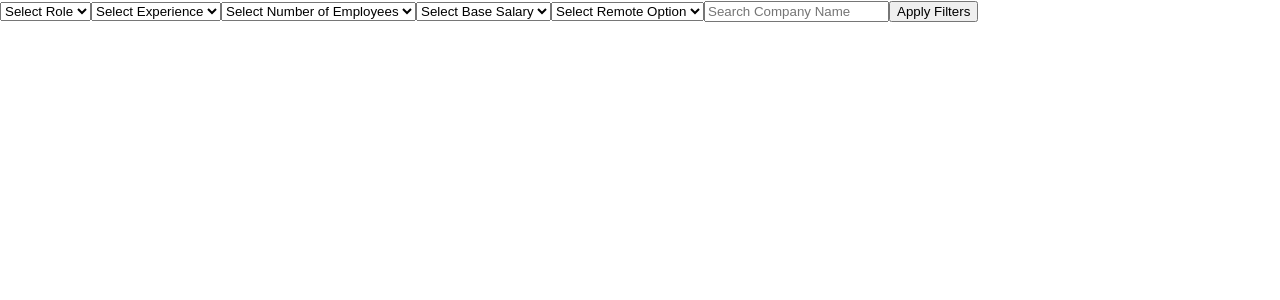
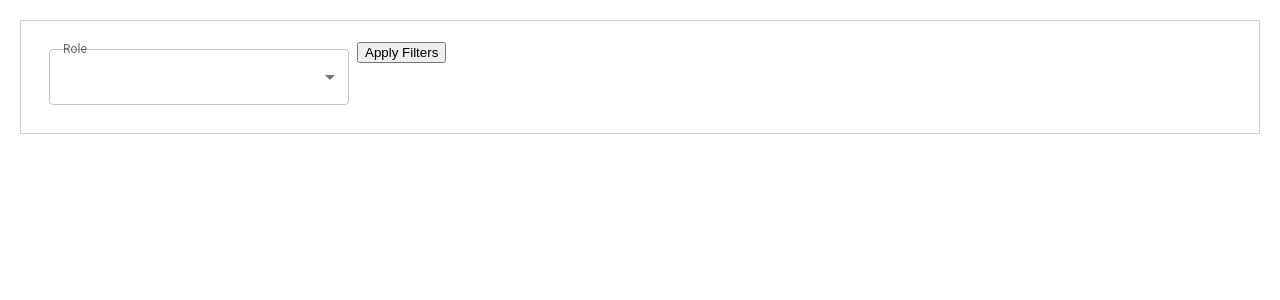
Before and after one commit to Jaseem8/WeekDay, a React (Create React App) app: page / in a window 1280 px wide. Shown: the top 300 px of the page. Built offline with nearby package versions, Linux system fonts and the light colour scheme.

Commit message:
completed basic filtering structurer

```diff
--- a/package.json
+++ b/package.json
@@ -5,6 +5,7 @@
   "dependencies": {
     "@emotion/react": "^11.11.4",
     "@emotion/styled": "^11.11.5",
+    "@mui/icons-material": "^5.15.16",
     "@mui/material": "^5.15.16",
     "@testing-library/jest-dom": "^5.17.0",
     "@testing-library/react": "^13.4.0",
--- a/src/App.css
+++ b/src/App.css
@@ -1,38 +1,5 @@
-.App {
-  text-align: center;
+.wrapper {
+  margin: 20px;
+  padding: 20px;
+  border: 1px solid #ccc;
 }
-
-.App-logo {
-  height: 40vmin;
-  pointer-events: none;
-}
-
-@media (prefers-reduced-motion: no-preference) {
-  .App-logo {
-    animation: App-logo-spin infinite 20s linear;
-  }
-}
-
-.App-header {
-  background-color: #282c34;
-  min-height: 100vh;
-  display: flex;
-  flex-direction: column;
-  align-items: center;
-  justify-content: center;
-  font-size: calc(10px + 2vmin);
-  color: white;
-}
-
-.App-link {
-  color: #61dafb;
-}
-
-@keyframes App-logo-spin {
-  from {
-    transform: rotate(0deg);
-  }
-  to {
-    transform: rotate(360deg);
-  }
-}
--- a/src/App.js
+++ b/src/App.js
@@ -1,11 +1,11 @@
 import "./App.css";
-import Filter from "./components/Filter";
+import FilterComponent from "./components/Filter";
 
 function App() {
   return (
-    <>
-      <Filter />
-    </>
+    <div className="wrapper">
+      <FilterComponent />
+    </div>
   );
 }
 
--- a/src/components/Filter.jsx
+++ b/src/components/Filter.jsx
@@ -1,4 +1,13 @@
 import React, { useState } from "react";
+import { useTheme } from "@mui/material/styles";
+import Box from "@mui/material/Box";
+import OutlinedInput from "@mui/material/OutlinedInput";
+import InputLabel from "@mui/material/InputLabel";
+import MenuItem from "@mui/material/MenuItem";
+import FormControl from "@mui/material/FormControl";
+import Select from "@mui/material/Select";
+import Chip from "@mui/material/Chip";
+import CancelIcon from "@mui/icons-material/Cancel";
 import {
   rolesData,
   experienceData,
@@ -7,16 +16,48 @@ import {
   remoteOptionsData,
 } from "./filterData";
 
+const ITEM_HEIGHT = 48;
+const ITEM_PADDING_TOP = 8;
+const MenuProps = {
+  PaperProps: {
+    style: {
+      maxHeight: ITEM_HEIGHT * 4.5 + ITEM_PADDING_TOP,
+      width: 250,
+    },
+  },
+};
+
 const FilterComponent = ({ onFilter }) => {
-  const [selectedRole, setSelectedRole] = useState("");
-  const [selectedExperience, setSelectedExperience] = useState("");
-  const [selectedEmployees, setSelectedEmployees] = useState("");
-  const [selectedBaseSalary, setSelectedBaseSalary] = useState("");
-  const [selectedRemoteOption, setSelectedRemoteOption] = useState("");
+  const theme = useTheme();
+  const [selectedRole, setSelectedRole] = useState(rolesData);
+  const [selectedExperience, setSelectedExperience] = useState([]);
+  const [selectedEmployees, setSelectedEmployees] = useState([]);
+  const [selectedBaseSalary, setSelectedBaseSalary] = useState([]);
+  const [selectedRemoteOption, setSelectedRemoteOption] = useState([]);
   const [companyName, setCompanyName] = useState("");
 
+  const handleSelectToggle = (event, element) => {
+    const selection = element.props.value; // selected item
+    const array = event.target.value;
+    console.log(selection);
+
+    // Update the isSelected property of the selected role
+    const updatedSelectedRoles = selectedRole.map((role) =>
+      selection === role.value ? { ...role, isSelected: true } : role
+    );
+
+    setSelectedRole(updatedSelectedRoles);
+  };
+
+  const handleDelete = (value) => {
+    setSelectedRole((prevSelected) =>
+      prevSelected.map((role) =>
+        role.value === value ? { ...role, isSelected: false } : role
+      )
+    );
+  };
+
   const handleFilter = () => {
-    // Call the parent component's filter function with selected filters
     onFilter({
       role: selectedRole,
       experience: selectedExperience,
@@ -29,62 +70,46 @@ const FilterComponent = ({ onFilter }) => {
 
   return (
     <div>
-      <select
-        value={selectedRole}
-        onChange={(e) => setSelectedRole(e.target.value)}
-      >
-        {rolesData.map((role) => (
-          <option key={role.value} value={role.value}>
-            {role.label}
-          </option>
-        ))}
-      </select>
-      <select
-        value={selectedExperience}
-        onChange={(e) => setSelectedExperience(e.target.value)}
-      >
-        {experienceData.map((exp) => (
-          <option key={exp.value} value={exp.value}>
-            {exp.label}
-          </option>
-        ))}
-      </select>
-      <select
-        value={selectedEmployees}
-        onChange={(e) => setSelectedEmployees(e.target.value)}
-      >
-        {employeesData.map((employees) => (
-          <option key={employees.value} value={employees.value}>
-            {employees.label}
-          </option>
-        ))}
-      </select>
-      <select
-        value={selectedBaseSalary}
-        onChange={(e) => setSelectedBaseSalary(e.target.value)}
-      >
-        {baseSalaryData.map((salary) => (
-          <option key={salary.value} value={salary.value}>
-            {salary.label}
-          </option>
-        ))}
-      </select>
-      <select
-        value={selectedRemoteOption}
-        onChange={(e) => setSelectedRemoteOption(e.target.value)}
-      >
-        {remoteOptionsData.map((remoteOption) => (
-          <option key={remoteOption.value} value={remoteOption.value}>
-            {remoteOption.label}
-          </option>
-        ))}
-      </select>
-      <input
-        type="text"
-        value={companyName}
-        onChange={(e) => setCompanyName(e.target.value)}
-        placeholder="Search Company Name"
-      />
+      <FormControl sx={{ m: 1, width: 300 }}>
+        <InputLabel id="role-label">Role</InputLabel>
+        <Select
+          labelId="role-label"
+          id="role-select"
+          multiple
+          value={selectedRole}
+          onChange={(event, element) => handleSelectToggle(event, element)}
+          renderValue={(selected) => (
+            <Box sx={{ display: "flex", flexWrap: "wrap", gap: 0.5 }}>
+              {selected
+                .filter((role) => role.isSelected)
+                .map((role) => (
+                  <Chip
+                    key={role.value}
+                    label={role.label}
+                    onDelete={() => handleDelete(role.value)}
+                    deleteIcon={
+                      <CancelIcon
+                        onMouseDown={(event) => event.stopPropagation()}
+                      />
+                    }
+                  />
+                ))}
+            </Box>
+          )}
+          MenuProps={MenuProps}
+        >
+          {selectedRole
+            .filter((role) => !role.isSelected)
+            .map((role) => (
+              <MenuItem key={role.value} value={role.value}>
+                {role.label}
+              </MenuItem>
+            ))}
+        </Select>
+      </FormControl>
+
+      {/* Add similar FormControl components for other filters */}
+
       <button onClick={handleFilter}>Apply Filters</button>
     </div>
   );
--- a/src/components/filterData.js
+++ b/src/components/filterData.js
@@ -1,36 +1,53 @@
 const rolesData = [
-  { value: "", label: "Select Role" },
-  { value: "Developer", label: "Developer" },
-  { value: "Designer", label: "Designer" },
-  { value: "Manager", label: "Manager" },
+  { value: "Developer", label: "Developer", isSelected: false },
+  { value: "Designer", label: "Designer", isSelected: false },
+  { value: "Manager", label: "Manager", isSelected: false },
+  { value: "Engineer", label: "Engineer", isSelected: false },
+  { value: "Architect", label: "Architect", isSelected: false },
+  { value: "Analyst", label: "Analyst", isSelected: false },
+  { value: "Administrator", label: "Administrator", isSelected: false },
+  { value: "Programmer", label: "Programmer", isSelected: false },
+  { value: "Consultant", label: "Consultant", isSelected: false },
+  { value: "Specialist", label: "Specialist", isSelected: false },
+  { value: "Coordinator", label: "Coordinator", isSelected: false },
+  { value: "Supervisor", label: "Supervisor", isSelected: false },
+  { value: "Technician", label: "Technician", isSelected: false },
+
+  { value: "Advisor", label: "Advisor", isSelected: false },
+  { value: "Director", label: "Director", isSelected: false },
+  { value: "Assistant", label: "Assistant", isSelected: false },
+  { value: "Auditor", label: "Auditor", isSelected: false },
+  { value: "Planner", label: "Planner", isSelected: false },
+  { value: "Researcher", label: "Researcher", isSelected: false },
+  { value: "Technologist", label: "Technologist", isSelected: false },
 ];
 
 const experienceData = [
-  { value: "", label: "Select Experience" },
-  { value: "0-1", label: "0-1 years" },
-  { value: "1-3", label: "1-3 years" },
-  { value: "3+", label: "3+ years" },
+  { value: "", label: "Select Experience", isSelected: false },
+  { value: "0-1", label: "0-1 years", isSelected: false },
+  { value: "1-3", label: "1-3 years", isSelected: false },
+  { value: "3+", label: "3+ years", isSelected: false },
 ];
 
 const employeesData = [
-  { value: "", label: "Select Number of Employees" },
-  { value: "1-50", label: "1-50" },
-  { value: "51-100", label: "51-100" },
-  { value: "101+", label: "101+" },
+  { value: "", label: "Select Number of Employees", isSelected: false },
+  { value: "1-50", label: "1-50", isSelected: false },
+  { value: "51-100", label: "51-100", isSelected: false },
+  { value: "101+", label: "101+", isSelected: false },
 ];
 
 const baseSalaryData = [
-  { value: "", label: "Select Base Salary" },
-  { value: "<$50k", label: "<$50k" },
-  { value: "$50k-$100k", label: "$50k-$100k" },
-  { value: "$100k-$150k", label: "$100k-$150k" },
-  { value: "$150k+", label: "$150k+" },
+  { value: "", label: "Select Base Salary", isSelected: false },
+  { value: "<$50k", label: "<$50k", isSelected: false },
+  { value: "$50k-$100k", label: "$50k-$100k", isSelected: false },
+  { value: "$100k-$150k", label: "$100k-$150k", isSelected: false },
+  { value: "$150k+", label: "$150k+", isSelected: false },
 ];
 
 const remoteOptionsData = [
-  { value: "", label: "Select Remote Option" },
-  { value: "Yes", label: "Yes" },
-  { value: "No", label: "No" },
+  { value: "", label: "Select Remote Option", isSelected: false },
+  { value: "Yes", label: "Yes", isSelected: false },
+  { value: "No", label: "No", isSelected: false },
 ];
 
 export {
```
Also changed, not shown: 1 other file (tests, documents, lock files or other folders).
